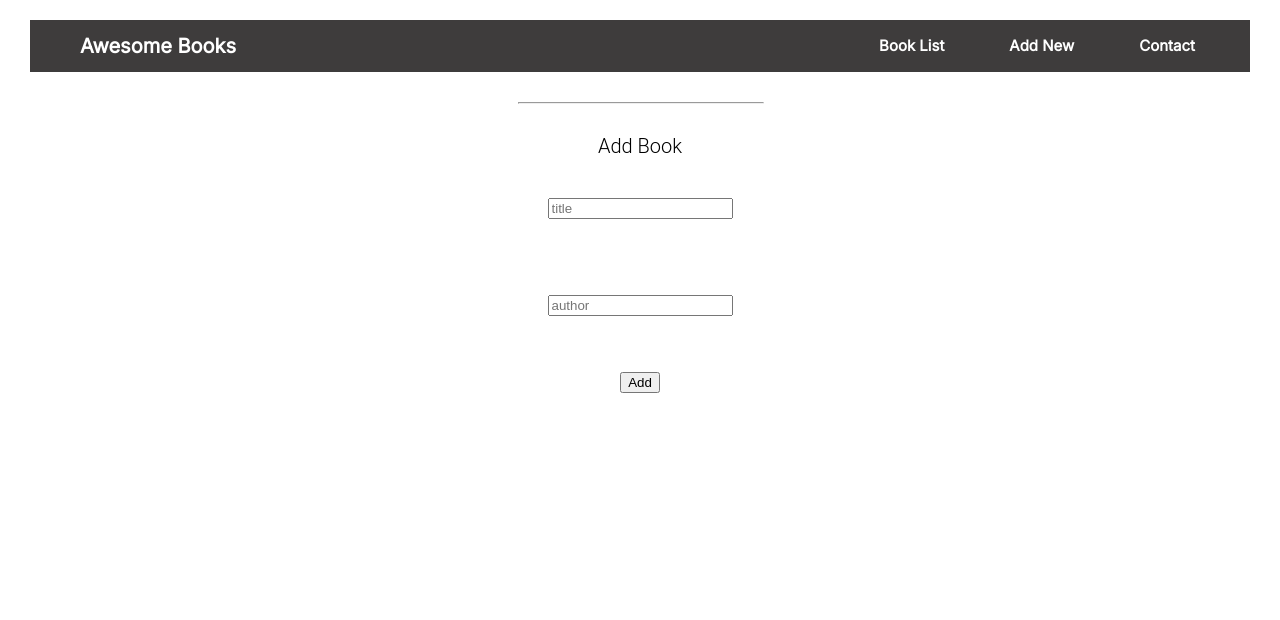
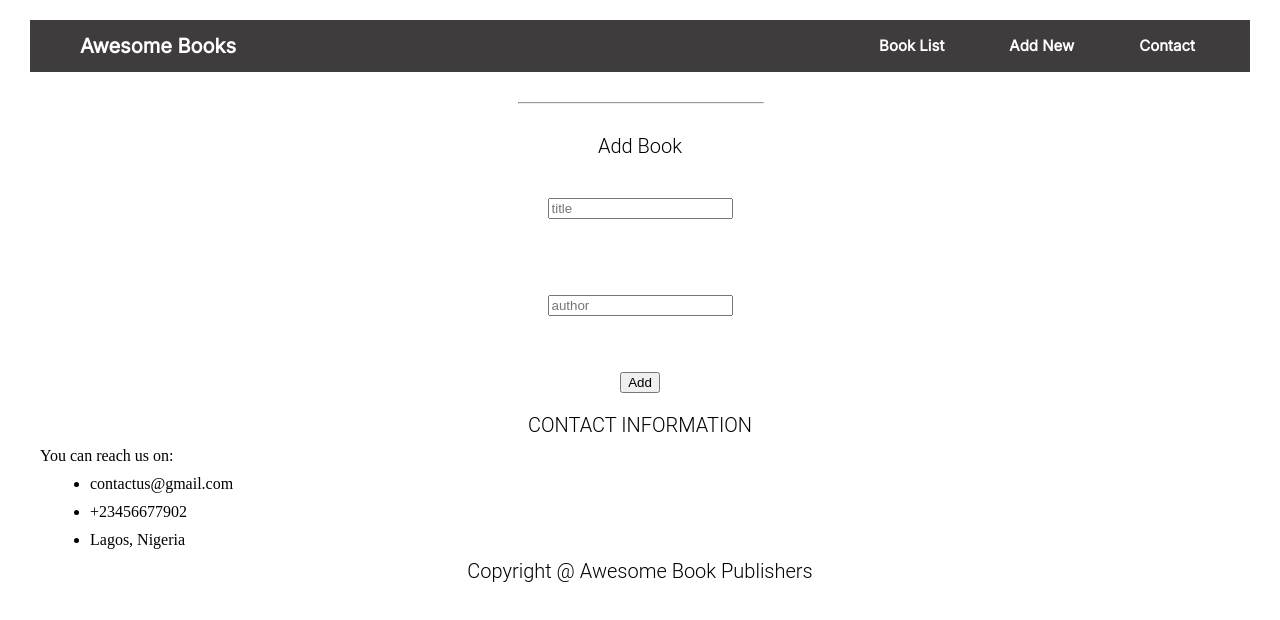
Before and after one commit to AduwuJoseph/Mv-AwesomeBooks, a website: page index.html in a window 1280 px wide. Drawn offline with Linux system fonts and the light colour scheme.

Commit message:
Add contact section

```diff
--- a/index.html
+++ b/index.html
@@ -44,6 +44,18 @@
         <button type="button" id="bttn">Add</button>
       </form>
     </section>
+    <section id="contact">
+      <h2 class="contact-text">CONTACT INFORMATION</h2>
+      <p class="contact-text">You can reach us on:</p>
+      <ul class="contact-list">
+        <li>contactus@gmail.com</li>
+        <li>+23456677902</li>
+        <li>Lagos, Nigeria</li>
+      </ul>
+    </section>
+    <footer >
+      <h2>Copyright @ Awesome Book Publishers</h2>
+    </footer>
     <!-- script file -->
     <script src="script.js"></script>
   </body>
```
